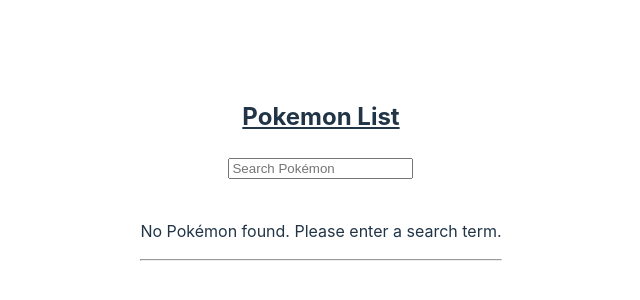
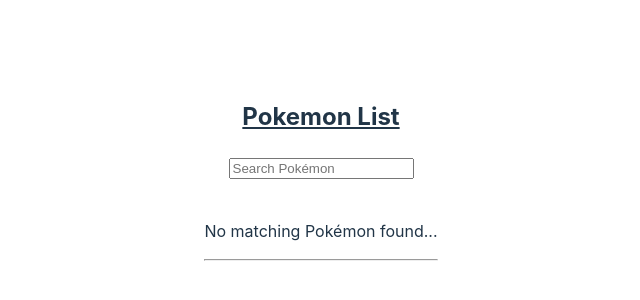
Before and after one commit to brad-wilkes/poke-search, a React (Vite) app: page / in a window 1280 px wide. Shown: the part 226-526 px from the top of the page, without its empty margins (319-959 px from the left). Built offline with nearby package versions, Linux system fonts and the light colour scheme.

Commit message:
change message when no matches are found

```diff
--- a/src/components/PokemonList.tsx
+++ b/src/components/PokemonList.tsx
@@ -17,7 +17,7 @@
           </div>
         ))
       ) : (
-        <p>No Pokémon found. Please enter a search term.</p>
+        <p>No matching Pokémon found...</p>
       )}
       <hr />
     </div>
```
